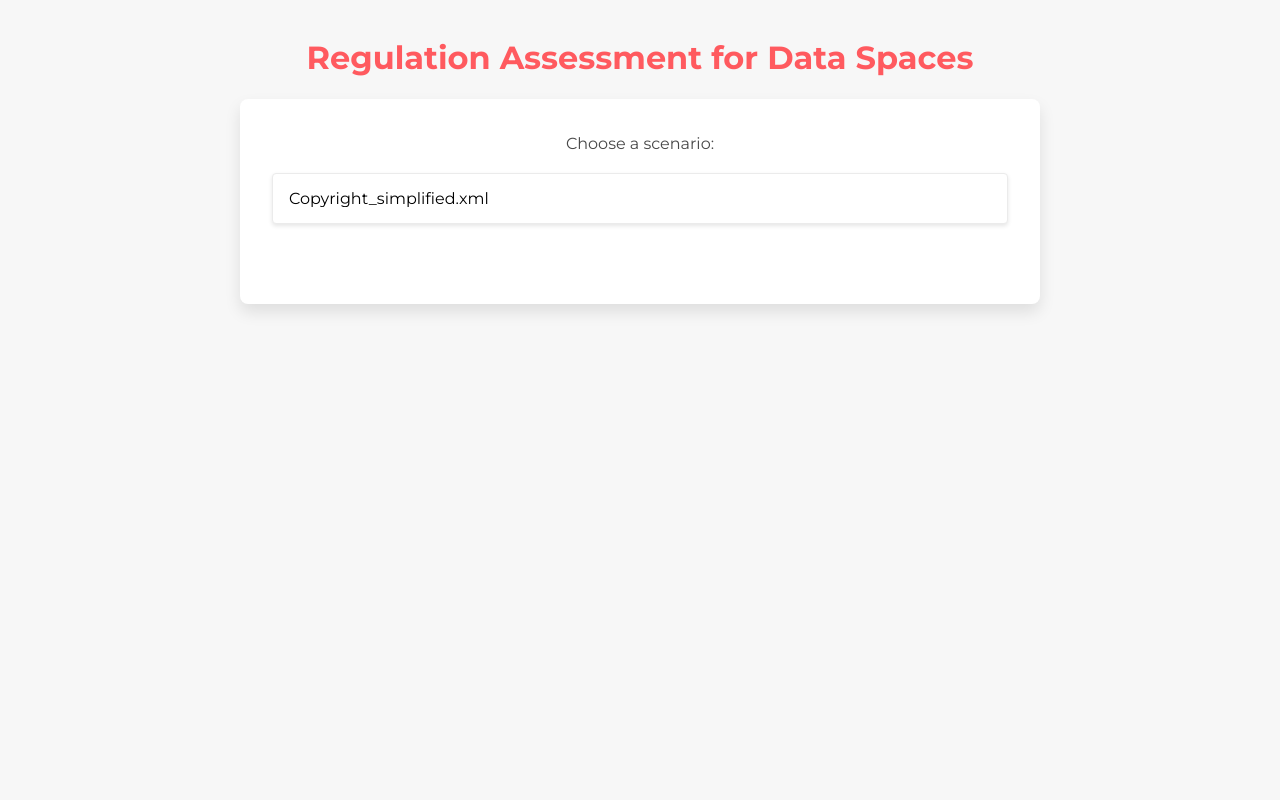
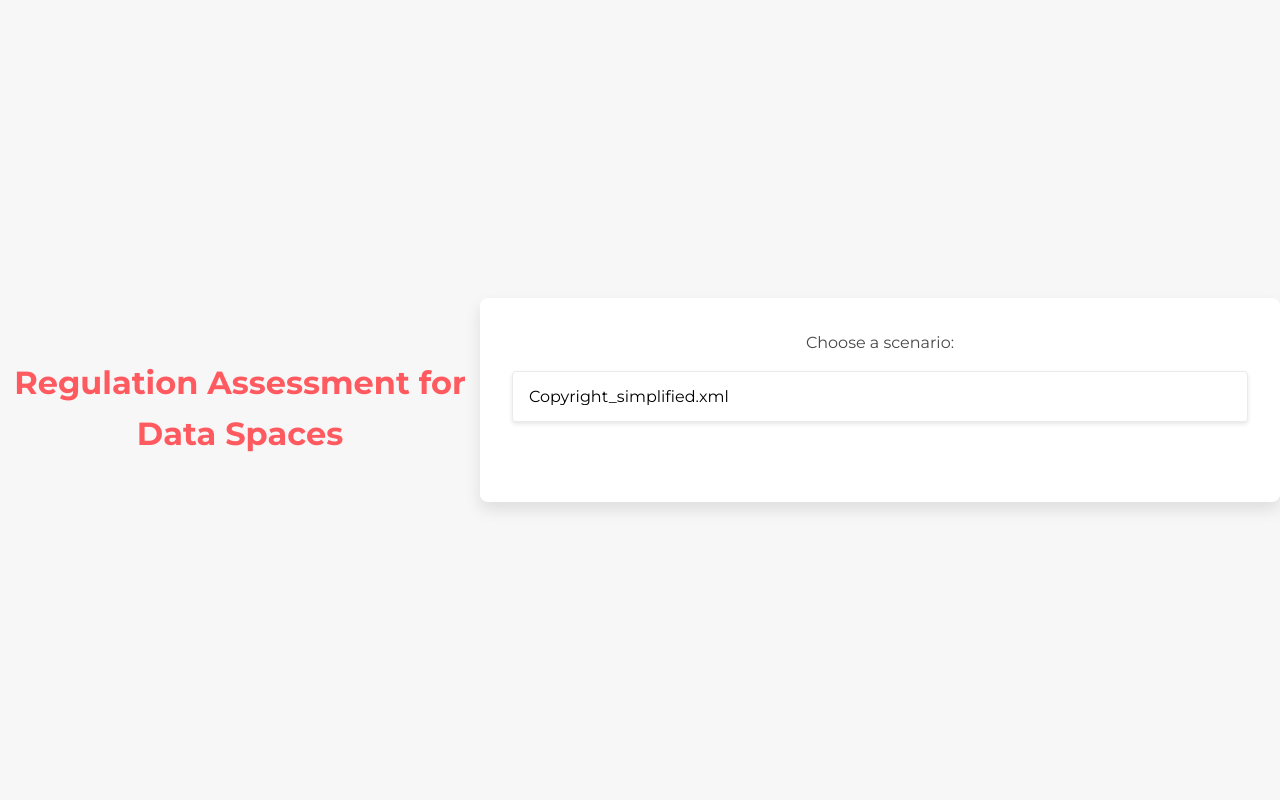
Before and after one commit to chiachihsu/Regulation-Assessment-for-Data-Spaces, a Flask app: page / in a window 1280 px wide. Run offline with Flask 3, Linux system fonts and the light colour scheme.

Commit message:
updata html

```diff
--- a/static/style.css
+++ b/static/style.css
@@ -23,6 +23,23 @@ body {
     color: var(--text-color);
     background-color: var(--bg-color);
     line-height: 1.6;
+    margin: 0;
+    padding: 0;
+    display: flex;
+    justify-content: center;
+    align-items: center;
+    height: 100vh;
+    text-align: center;
+}
+
+.container {
+    max-width: 800px;
+    width: calc(100% - 4em); /* Subtract the left and right padding */
+    padding: 2em;
+    background: #fff;
+    box-shadow: 0 8px 16px var(--input-shadow);
+    border-radius: 8px;
+    margin: auto; /* This centers the container horizontally */
 }
 
 h2 {
@@ -33,15 +50,6 @@ h2 {
     margin-bottom: 0.5em;
 }
 
-.container {
-    max-width: 800px;
-    margin: 0 auto;
-    padding: 2em;
-    background: #fff;
-    box-shadow: 0 8px 16px var(--input-shadow);
-    border-radius: 8px;
-    text-align: center;
-}
 
 p {
     font-size: 1em; /* 16px */
```
